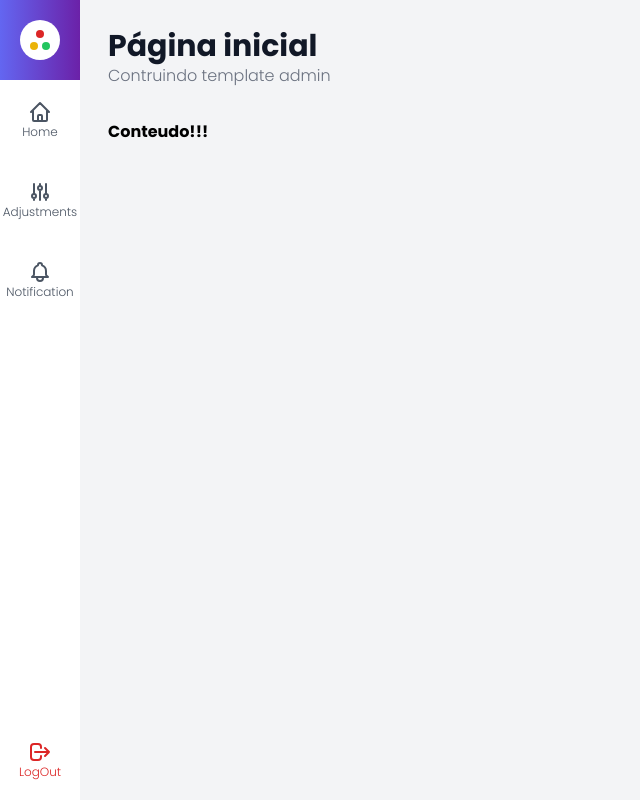
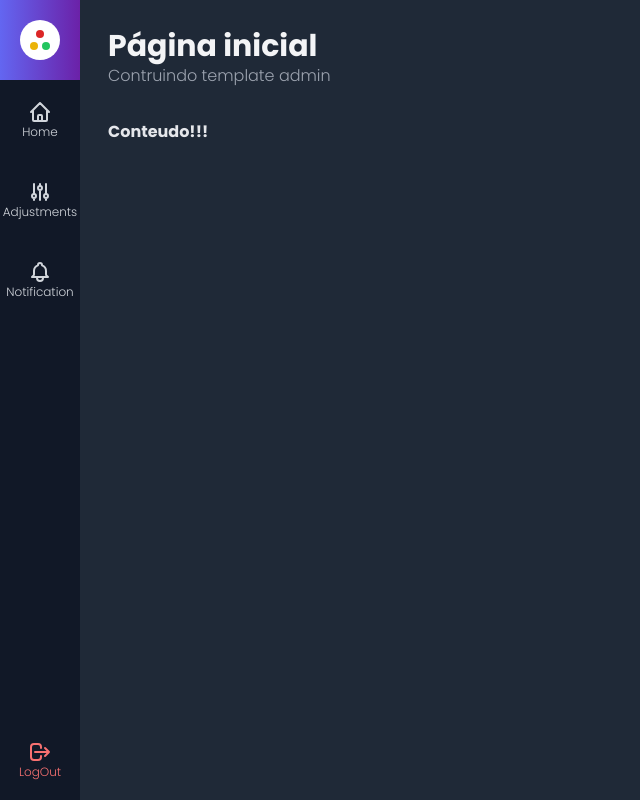
Before and after one commit to calebesg/admin-template, a Next.js app: page / in a window 1280 px wide. Shown: the whole page, without its empty margins (0-640 px from the left). Built offline with nearby package versions, Linux system fonts and the light colour scheme.

Commit message:
added color schema

```diff
--- a/components/template/Content.tsx
+++ b/components/template/Content.tsx
@@ -3,5 +3,7 @@ interface ContentProps {
 }
 
 export function Content(props: ContentProps) {
-  return <main>{props.children}</main>
+  return (
+    <main className="flex flex-col dark:text-gray-200">{props.children}</main>
+  )
 }
--- a/components/template/Layout.tsx
+++ b/components/template/Layout.tsx
@@ -10,7 +10,7 @@ interface LayoutProps {
 
 export function Layout(props: LayoutProps) {
   return (
-    <div className="flex h-screen w-screen">
+    <div className="dark flex h-screen w-screen">
       <SideBar />
 
       <div className="flex-1 flex flex-col gap-8 p-7 bg-gray-100 dark:bg-gray-800">
--- a/components/template/MenuItem.tsx
+++ b/components/template/MenuItem.tsx
@@ -21,7 +21,7 @@ export function MenuItem(props: MenuItemProps) {
   return (
     <li
       onClick={props.onClick}
-      className="hover:bg-gray-200 transition-colors list-none cursor-pointer text-gray-600"
+      className="hover:bg-gray-200 transition-colors list-none cursor-pointer text-gray-600 dark:hover:bg-gray-800 dark:text-gray-300"
     >
       {props.url ? (
         <Link href={props.url} passHref>
--- a/components/template/SideBar.tsx
+++ b/components/template/SideBar.tsx
@@ -4,7 +4,7 @@ import { MenuItem } from './MenuItem'
 
 export function SideBar() {
   return (
-    <aside className="flex flex-col">
+    <aside className="flex flex-col bg-white dark:bg-gray-900">
       <div className="flex items-center justify-center w-20 h-20 bg-gradient-to-r from-indigo-500 to-purple-800">
         <Logo />
       </div>
@@ -22,7 +22,7 @@ export function SideBar() {
 
         <ul>
           <MenuItem
-            className="text-red-600 hover:bg-red-300 hover:text-white transition-colors"
+            className="text-red-600 hover:bg-red-300 hover:text-white transition-colors dark:text-red-400 dark:hover:bg-red-800 dark:hover:text-white"
             icon={LogOut}
             text="LogOut"
             onClick={() => console.log('Logout')}
--- a/components/template/Title.tsx
+++ b/components/template/Title.tsx
@@ -6,8 +6,12 @@ interface TitleProps {
 export function Title(props: TitleProps) {
   return (
     <div>
-      <h1 className="font-black text-3xl text-gray-900">{props.title}</h1>
-      <span className="font-light text-gray-500">{props.subtitle}</span>
+      <h1 className="font-black text-3xl text-gray-900 dark:text-gray-100">
+        {props.title}
+      </h1>
+      <span className="font-light text-gray-500 dark:text-gray-400">
+        {props.subtitle}
+      </span>
     </div>
   )
 }
```
